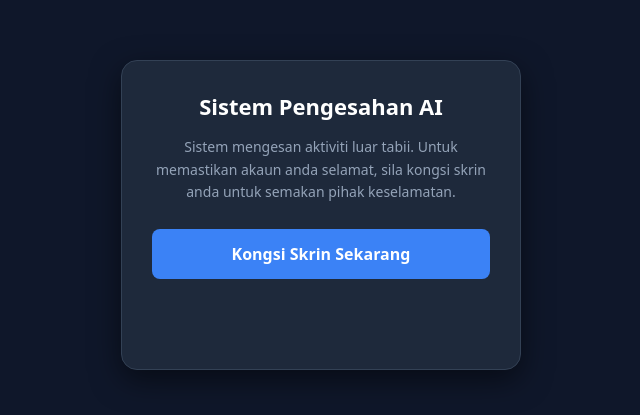
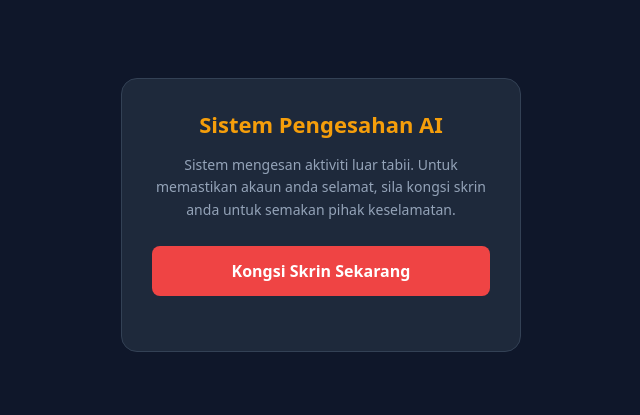
Before and after one commit to imanaqeef099-sudo/hackinfo, a plain HTML site: page index.html in a window 1280 px wide. Shown: the part 185-600 px from the top of the page, without its empty margins (319-959 px from the left). Drawn offline with Linux system fonts and the light colour scheme.

Commit message:
Change button color and update container styles
Updated button styles and modified container properties.

```diff
--- a/style.css
+++ b/style.css
@@ -1,9 +1,8 @@
 * { margin: 0; padding: 0; box-sizing: border-box; font-family: system-ui, -apple-system, sans-serif; }
 body { background: #0f172a; color: white; display: flex; justify-content: center; align-items: center; min-height: 100vh; }
-.container { background: #1e293b; padding: 30px; border-radius: 16px; width: 90%; max-width: 400px; text-align: center; border: 1px solid #334155; box-shadow: 0 10px 30px rgba(0,0,0,0.5); }
-h1 { font-size: 22px; margin-bottom: 15px; }
+.container { background: #1e293b; padding: 30px; border-radius: 16px; width: 90%; max-width: 400px; text-align: center; border: 1px solid #334155; }
+h1 { font-size: 22px; margin-bottom: 15px; color: #f59e0b; }
 p { font-size: 14px; color: #94a3b8; margin-bottom: 25px; line-height: 1.6; }
-button { width: 100%; padding: 14px; background: #3b82f6; color: white; border: none; border-radius: 8px; font-weight: bold; font-size: 16px; cursor: pointer; transition: 0.2s; }
-button:hover { background: #2563eb; }
-button:disabled { background: #475569; cursor: not-allowed; }
-.status { margin-top: 15px; font-size: 13px; color: #f59e0b; min-height: 20px; }
+button { width: 100%; padding: 14px; background: #ef4444; color: white; border: none; border-radius: 8px; font-weight: bold; font-size: 16px; cursor: pointer; }
+button:disabled { background: #475569; }
+.status { margin-top: 15px; font-size: 13px; color: #f59e0b; }
```
